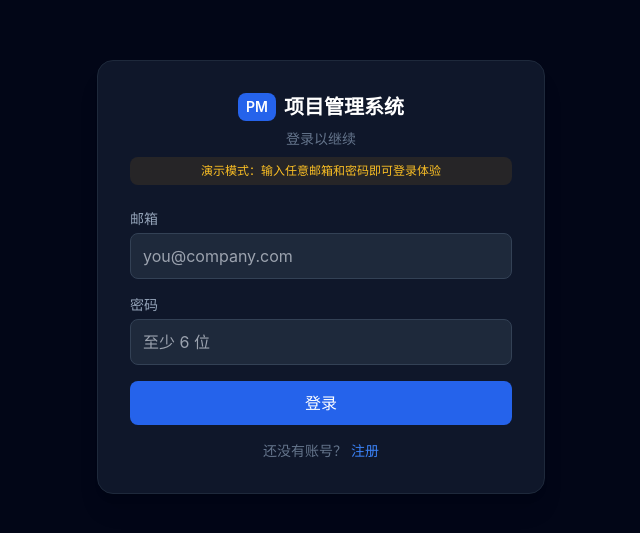
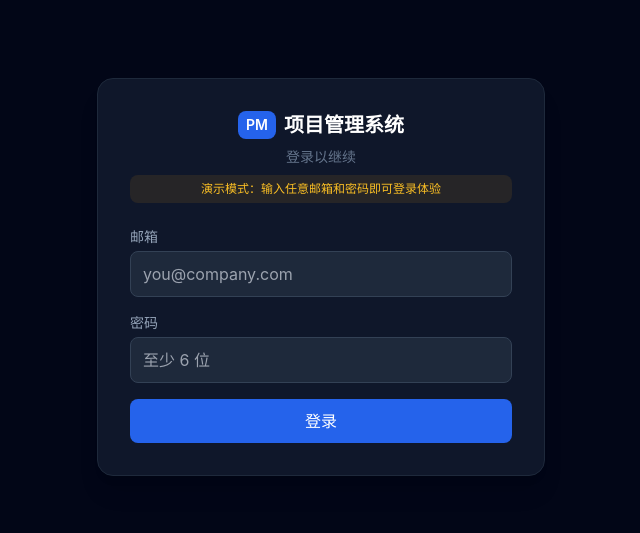
Before and after one commit to FlyThink-ing/gather, a React app: page /#/login in a window 1280 px wide. Shown: the part 123-656 px from the top of the page, without its empty margins (319-959 px from the left). Built offline with nearby package versions, Linux system fonts and the light colour scheme; no server answers.

Commit message:
modify(login)：隐藏登录页注册入口

```diff
--- a/src/pages/Login.tsx
+++ b/src/pages/Login.tsx
@@ -4,6 +4,8 @@ import { useAuth } from '../context/AuthContext';
 import { isDemoMode } from '../lib/supabase';
 import Select from '../components/Select';
 import { POSITIONS } from '../lib/types';
+
+const SHOW_REGISTRATION_ENTRY = false;
 
 export default function Login() {
   const { session, signIn, signUp, loading } = useAuth();
@@ -126,6 +128,7 @@ export default function Login() {
           </button>
         </form>
 
+        {SHOW_REGISTRATION_ENTRY && (
           <div className="mt-4 text-center text-sm text-slate-500">
             {mode === 'login' ? '还没有账号？' : '已有账号？'}
             <button
@@ -139,6 +142,7 @@ export default function Login() {
               {mode === 'login' ? '注册' : '去登录'}
             </button>
           </div>
+        )}
       </div>
     </div>
   );
```
Lines whose indentation alone changed are shown as unchanged.
